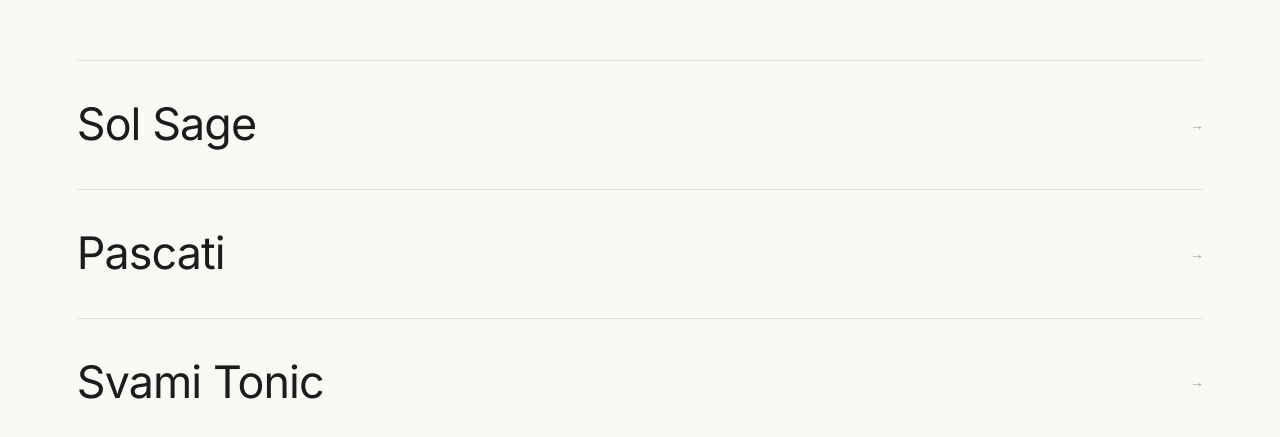
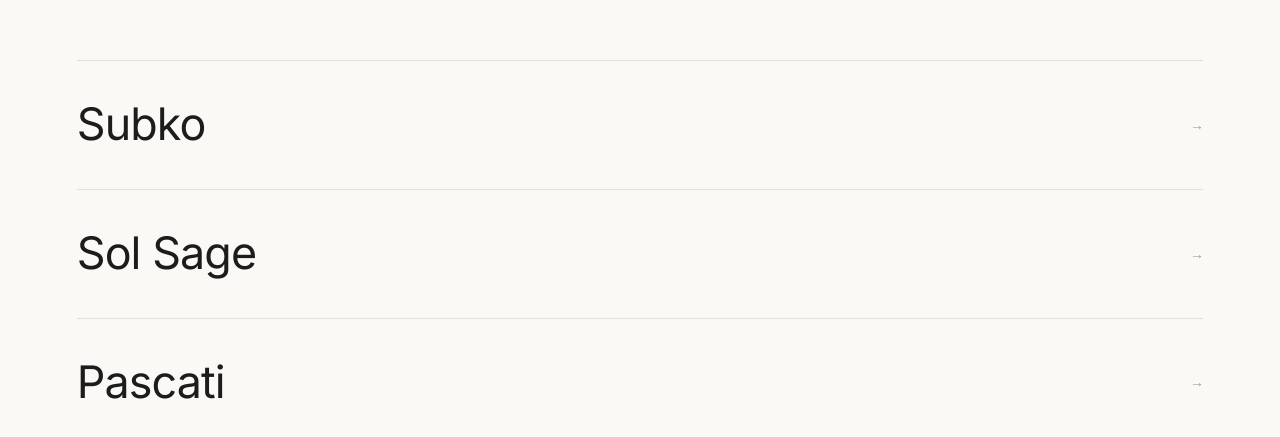
Before and after one commit to sourav355yadav-jpg/desov-site, a Next.js app: page / in a window 1280 px wide. Shown: the part 1572-2009 px from the top of the page. Built offline with nearby package versions, Linux system fonts and the light colour scheme.

Commit message:
Sync Keopi project to Home page and optimize hover image

```diff
--- a/app/page.tsx
+++ b/app/page.tsx
@@ -2,6 +2,7 @@
 
 import { useEffect, useRef, useState } from 'react';
 import Link from 'next/link';
+import Image from 'next/image';
 import gsap from 'gsap';
 import { ScrollTrigger } from 'gsap/ScrollTrigger';
 import { useTextReveal, useScrollReveal, useParallax } from './components/animations';
@@ -12,12 +13,12 @@
    PROJECT DATA
    ============================================================ */
 const PROJECTS = [
+  { name: 'Keopi', slug: 'keopi', image: '/projects/keopi_mockup_2_isometric_1781775402823.png' },
   { name: 'Bombay Canteen', slug: 'bombay-canteen', image: '/projects/bombay_canteen_poster_one.png' },
   { name: 'Sleepy Owl', slug: 'sleepy-owl', image: '/projects/sleepy_owl_poster_one.png' },
   { name: 'Subko', slug: 'subko', image: '/projects/subko_poster_one.png' },
   { name: 'Sol Sage', slug: 'sol-sage', image: '/projects/sol_sage_poster_one.png' },
   { name: 'Pascati', slug: 'pascati-chocolate', image: '/projects/pascati_chocolate.png' },
-  { name: 'Svami Tonic', slug: 'svami-tonic', image: '/projects/svami_tonic.png' },
 ];
 
 const SERVICES = [
@@ -219,11 +220,13 @@
 
         {/* Hover Image */}
         {hoverImg && (
-          <img
+          <Image
             src={hoverImg.src}
             alt=""
             className="work-list-hover-img visible"
-            style={{ top: hoverImg.y, left: hoverImg.x }}
+            width={400}
+            height={300}
+            style={{ top: hoverImg.y, left: hoverImg.x, objectFit: 'cover' }}
           />
         )}
       </div>
```
